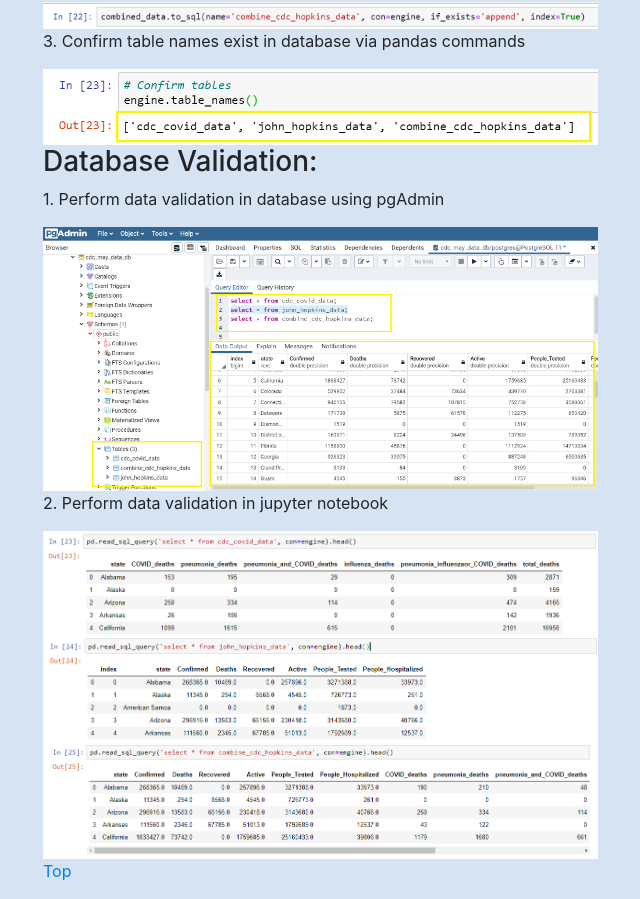
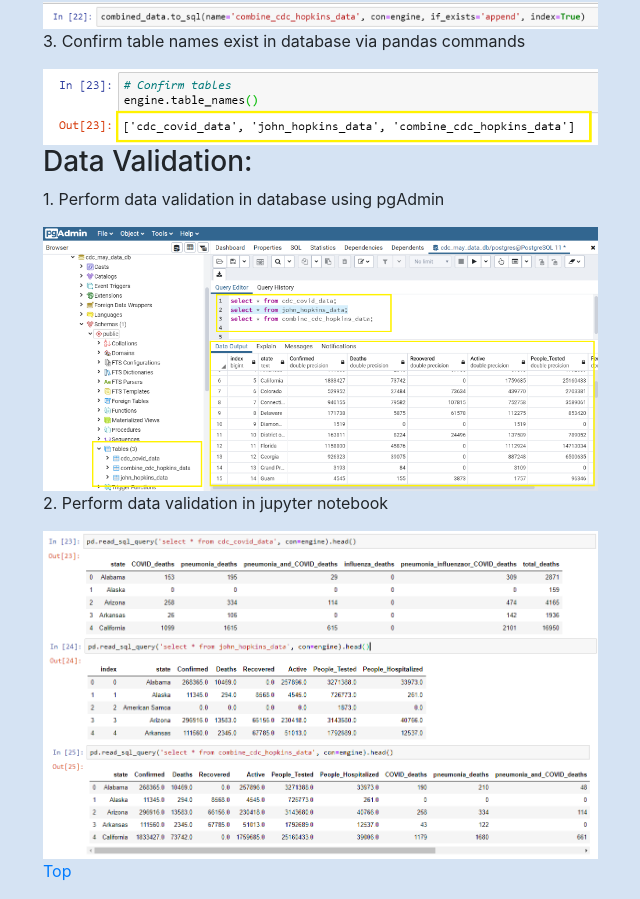
Before and after one commit to nmanduri999/ETL_pages, a plain HTML site: page writeup_cdc.html in a window 1280 px wide. Shown: the part 4947-5846 px from the top of the page, without its empty margins (42-682 px from the left). Drawn offline with nearby package versions, Linux system fonts and the light colour scheme.

Commit message:
updated cdc_write_up

```diff
--- a/writeup_cdc.html
+++ b/writeup_cdc.html
@@ -71,7 +71,7 @@
     <img class="my_img" src="images/cdc_Load_data_8.png" >
     <p> 3. Confirm table names exist in database via pandas commands</p>
     <img class="my_img" src="images/cdc_Load_data_9.png" >
-    <h3>Database Validation: </h3>
+    <h3>Data Validation: </h3>
     <p> 1. Perform data validation in database using pgAdmin</p>
     <img class="my_img" src="images/cdc_Load_data_10.png" >
     <p> 2. Perform data validation in jupyter notebook</p>
```
